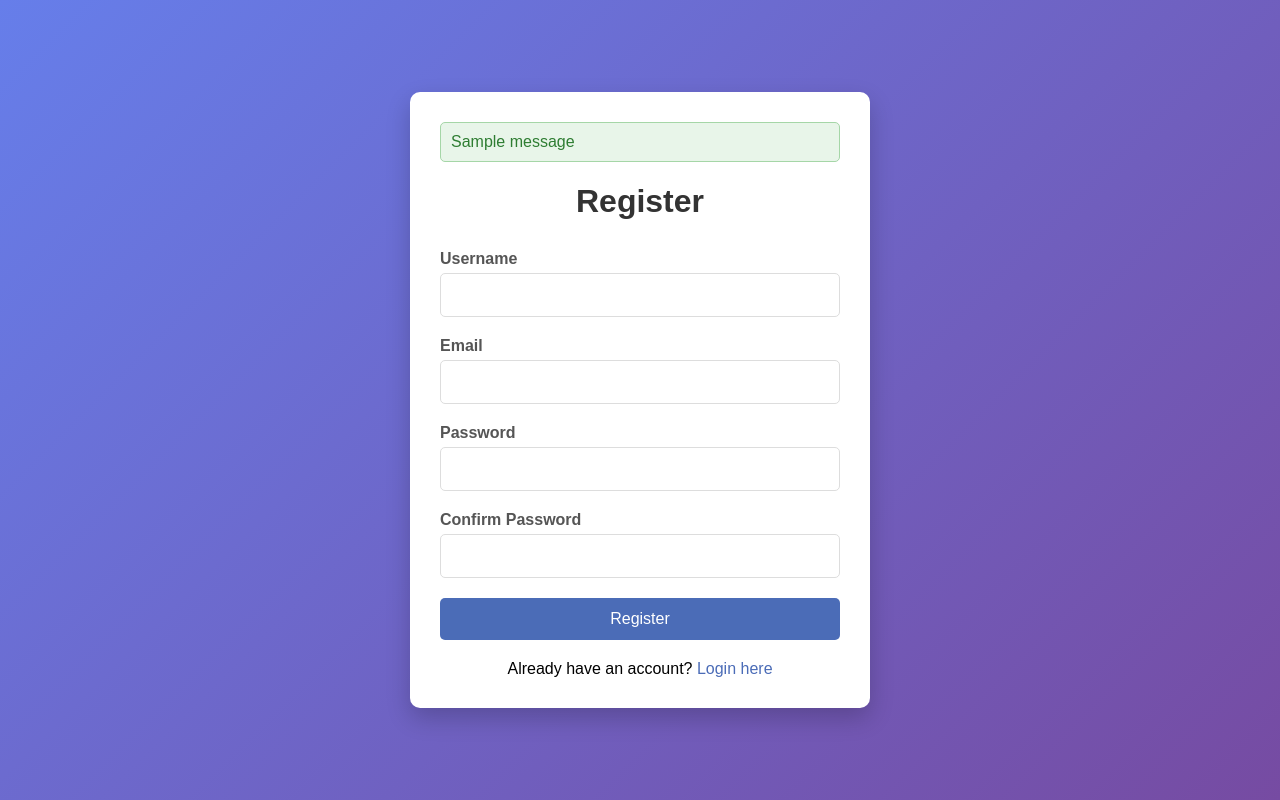
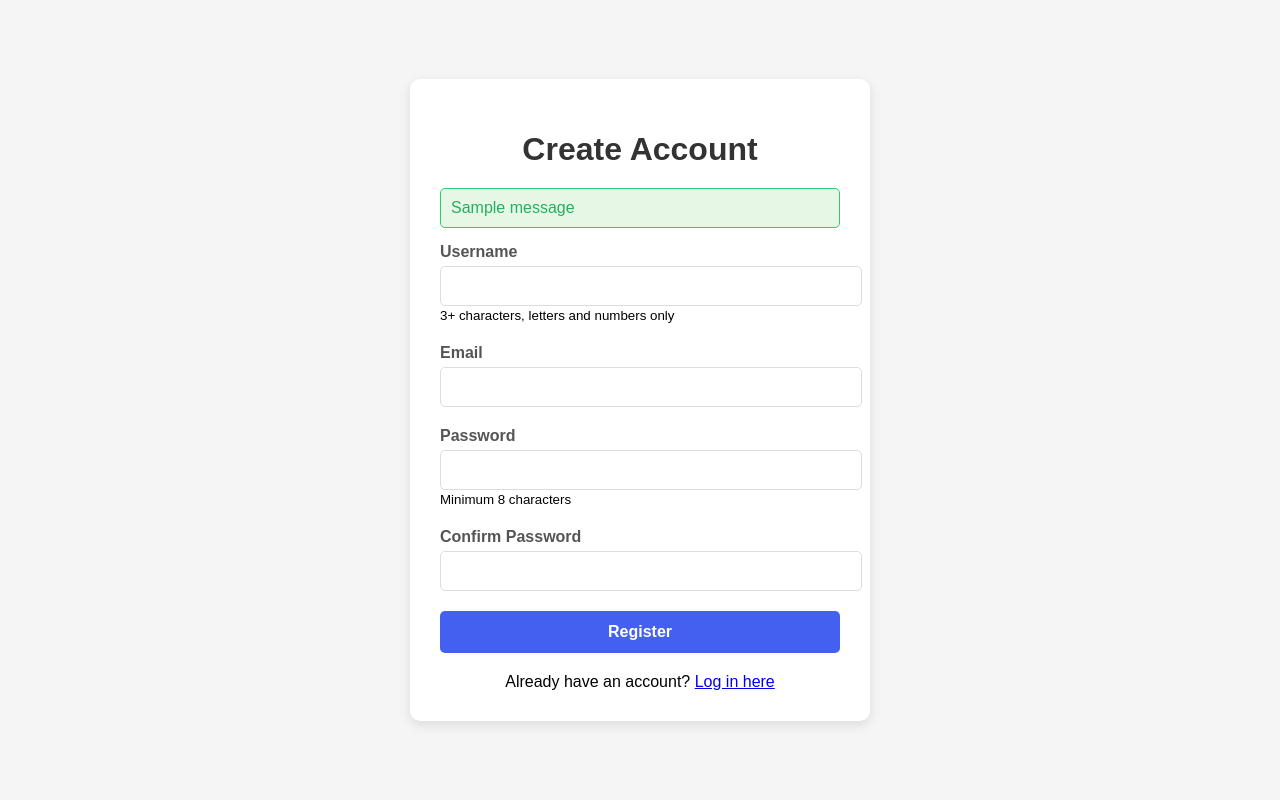
Before and after one commit to a1b2c3d4e5fg6/redshift, a Flask app: page /register in a window 1280 px wide. Run offline with Flask 3, Linux system fonts and the light colour scheme; tables that the repository leaves empty hold one stand-in row (values such as "Sample post"); one stand-in notice (Sample message) is shown.

Commit message:
Update register.html

```diff
--- a/templates/register.html
+++ b/templates/register.html
@@ -1,27 +1,127 @@
-{% extends "base.html" %}
+<!DOCTYPE html>
+<html lang="en">
+<head>
+    <meta charset="UTF-8">
+    <meta name="viewport" content="width=device-width, initial-scale=1.0">
+    <title>Register - Kali Dashboard</title>
+    <style>
+        body {
+            font-family: Arial, sans-serif;
+            background: #f5f5f5;
+            margin: 0;
+            padding: 0;
+            display: flex;
+            justify-content: center;
+            align-items: center;
+            height: 100vh;
+        }
+        .container {
+            background: white;
+            padding: 30px;
+            border-radius: 10px;
+            box-shadow: 0 4px 12px rgba(0, 0, 0, 0.1);
+            width: 100%;
+            max-width: 400px;
+        }
+        h1 {
+            text-align: center;
+            color: #333;
+            margin-bottom: 20px;
+        }
+        .form-group {
+            margin-bottom: 20px;
+        }
+        label {
+            display: block;
+            margin-bottom: 5px;
+            font-weight: bold;
+            color: #555;
+        }
+        input[type="text"],
+        input[type="email"],
+        input[type="password"] {
+            width: 100%;
+            padding: 10px;
+            border: 1px solid #ddd;
+            border-radius: 5px;
+            font-size: 16px;
+        }
+        button {
+            width: 100%;
+            padding: 12px;
+            background: #4361ee;
+            color: white;
+            border: none;
+            border-radius: 5px;
+            font-size: 16px;
+            cursor: pointer;
+            font-weight: bold;
+        }
+        button:hover {
+            background: #3a56d4;
+        }
+        .alert {
+            padding: 10px;
+            margin-bottom: 15px;
+            border-radius: 5px;
+        }
+        .alert-error {
+            background: #ffe6e6;
+            color: #d63031;
+            border: 1px solid #ff7675;
+        }
+        .alert-success {
+            background: #e6f7e6;
+            color: #27ae60;
+            border: 1px solid #2ecc71;
+        }
+        .login-link {
+            text-align: center;
+            margin-top: 20px;
+        }
+    </style>
+</head>
+<body>
+    <div class="container">
+        <h1>Create Account</h1>
 
-{% block content %}
-    <h1>Register</h1>
+        {% with messages = get_flashed_messages(with_categories=true) %}
+            {% if messages %}
+                {% for category, message in messages %}
+                    <div class="alert alert-{{ category }}">{{ message }}</div>
+                {% endfor %}
+            {% endif %}
+        {% endwith %}
+
         <form method="POST" action="{{ url_for('register') }}">
             <div class="form-group">
                 <label for="username">Username</label>
                 <input type="text" id="username" name="username" required>
+                <small>3+ characters, letters and numbers only</small>
             </div>
+
             <div class="form-group">
                 <label for="email">Email</label>
                 <input type="email" id="email" name="email" required>
             </div>
+
             <div class="form-group">
                 <label for="password">Password</label>
                 <input type="password" id="password" name="password" required>
+                <small>Minimum 8 characters</small>
             </div>
+
             <div class="form-group">
                 <label for="confirm_password">Confirm Password</label>
                 <input type="password" id="confirm_password" name="confirm_password" required>
             </div>
+
             <button type="submit">Register</button>
-        <div class="links">
-            Already have an account? <a href="{{ url_for('login') }}">Login here</a>
+        </form>
+
+        <div class="login-link">
+            Already have an account? <a href="{{ url_for('login') }}">Log in here</a>
         </div>
-    </form>
-{% endblock %}
+    </div>
+</body>
+</html>
```
Lines whose indentation alone changed are shown as unchanged.
